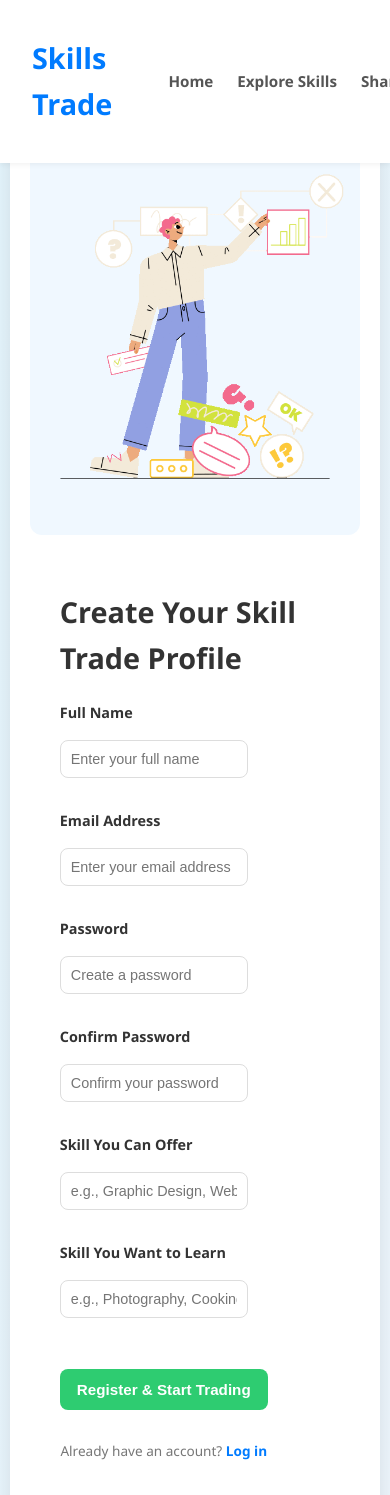
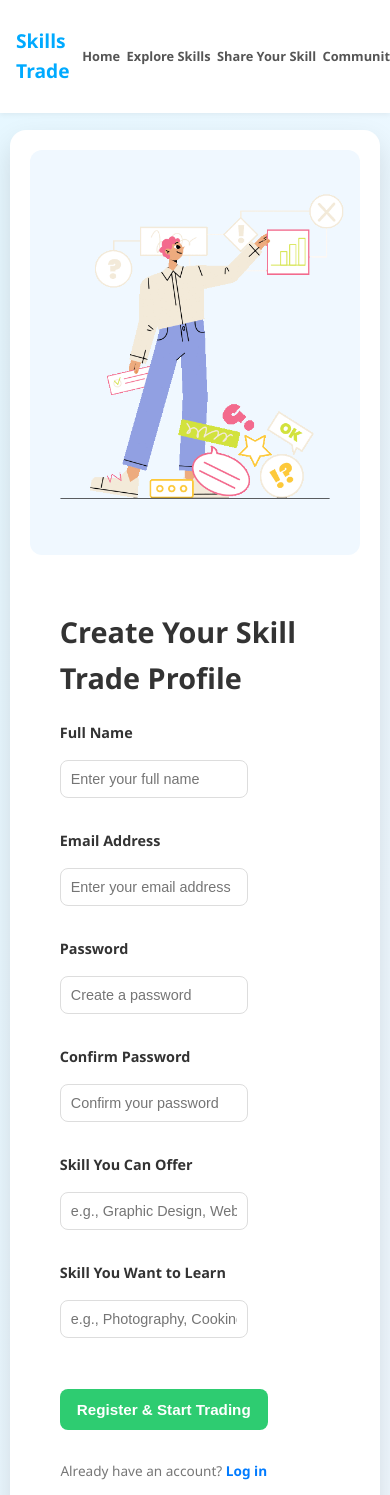
Before and after one commit to joud-7101/skillsTrade, a PHP site: page /HTML/Register.html in a window 390 px wide. Shown: the top 1495 px of the page. Run offline with PHP 8.4, Linux system fonts and the light colour scheme.

Commit message:
Update Register.css

```diff
--- a/CSS/Register.css
+++ b/CSS/Register.css
@@ -9,32 +9,33 @@ body {
   color: #555; /* Softer text color */
   line-height: 1.6;
   margin: 0;
-  padding-top: 60px; /* Space for fixed header */
+  padding-top: 80px; /* Space for fixed header */
   display: flex;
   justify-content: center;
   align-items: center;
-  min-height: calc(100vh - 60px); /* Adjust min-height for header */
+  min-height: calc(100vh - 80px); /* Adjust min-height for header */
 }
 
+/* Header */
 header {
   background-color: #fff;
-  color: #333;
+  color: var(--text-dark);
   padding: 1rem 2rem;
   display: flex;
   align-items: center;
+  justify-content: space-between;
   box-shadow: 0 2px 5px rgba(0, 0, 0, 0.05);
   position: fixed;
   top: 0;
   left: 0;
   width: 100%;
   z-index: 100;
-  justify-content: flex-start;
 }
 
 header h1 {
   font-size: 1.8rem;
-  color: #007bff;
-  margin-right: 2rem;
+  color: #00aaff;
+  margin-right: 1rem;
 }
 
 header nav {
@@ -43,11 +44,12 @@ header nav {
 }
 
 header nav a {
-  margin-left: 1.5rem;
+  margin-left: 1rem;
   text-decoration: none;
-  color: #555;
+  color: var(--text-soft);
   font-weight: bold;
   transition: color 0.3s ease;
+  white-space: nowrap;
 }
 
 header nav a:hover {
@@ -69,9 +71,10 @@ header nav a.active::after {
 
 header nav a.login-icon {
   font-size: 1.1rem;
-  color: #007bff;
+  color: #00aaff;
   display: flex;
   align-items: center;
+  margin-left: 1rem;
 }
 
 header nav a.login-icon i {
@@ -199,6 +202,33 @@ footer {
 
 /* Responsive Design */
 @media (max-width: 992px) {
+  header h1 {
+    font-size: 1.6rem;
+    margin-right: 0.8rem;
+  }
+
+  header nav a {
+    margin-left: 0.8rem;
+    font-size: 0.95rem;
+  }
+
+  header nav a.login-icon {
+    font-size: 1rem;
+  }
+  header h1 {
+    font-size: 1.6rem;
+    margin-right: 0.8rem;
+  }
+
+  header nav a {
+    margin-left: 0.8rem;
+    font-size: 0.95rem;
+  }
+
+  header nav a.login-icon {
+    font-size: 1rem;
+  }
+
   .register-container {
     flex-direction: column;
     width: 95%;
@@ -218,6 +248,19 @@ footer {
 }
 
 @media (max-width: 768px) {
+  header h1 {
+    font-size: 1.4rem;
+    margin-right: 0.6rem;
+  }
+
+  header nav a {
+    font-size: 0.9rem;
+    margin-left: 0.6rem;
+  }
+
+  header nav a.login-icon {
+    font-size: 0.9rem;
+  }
   .register-container {
     margin-top: 60px;
   }
@@ -251,9 +294,27 @@ footer {
 }
 
 @media (max-width: 576px) {
+  header {
+    padding: 0.8rem 1rem;
+  }
+
+  header h1 {
+    font-size: 1.2rem;
+    margin-right: 0.4rem;
+  }
+
+  header nav a {
+    font-size: 0.8rem;
+    margin-left: 0.4rem;
+  }
+
+  header nav a.login-icon {
+    font-size: 0.8rem;
+  }
   .form-group input {
     width: calc(100% - 20px); /* Adjust for even smaller screens */
   }
+
   .register-container {
     padding: 20px;
     margin-top: 50px;
```
